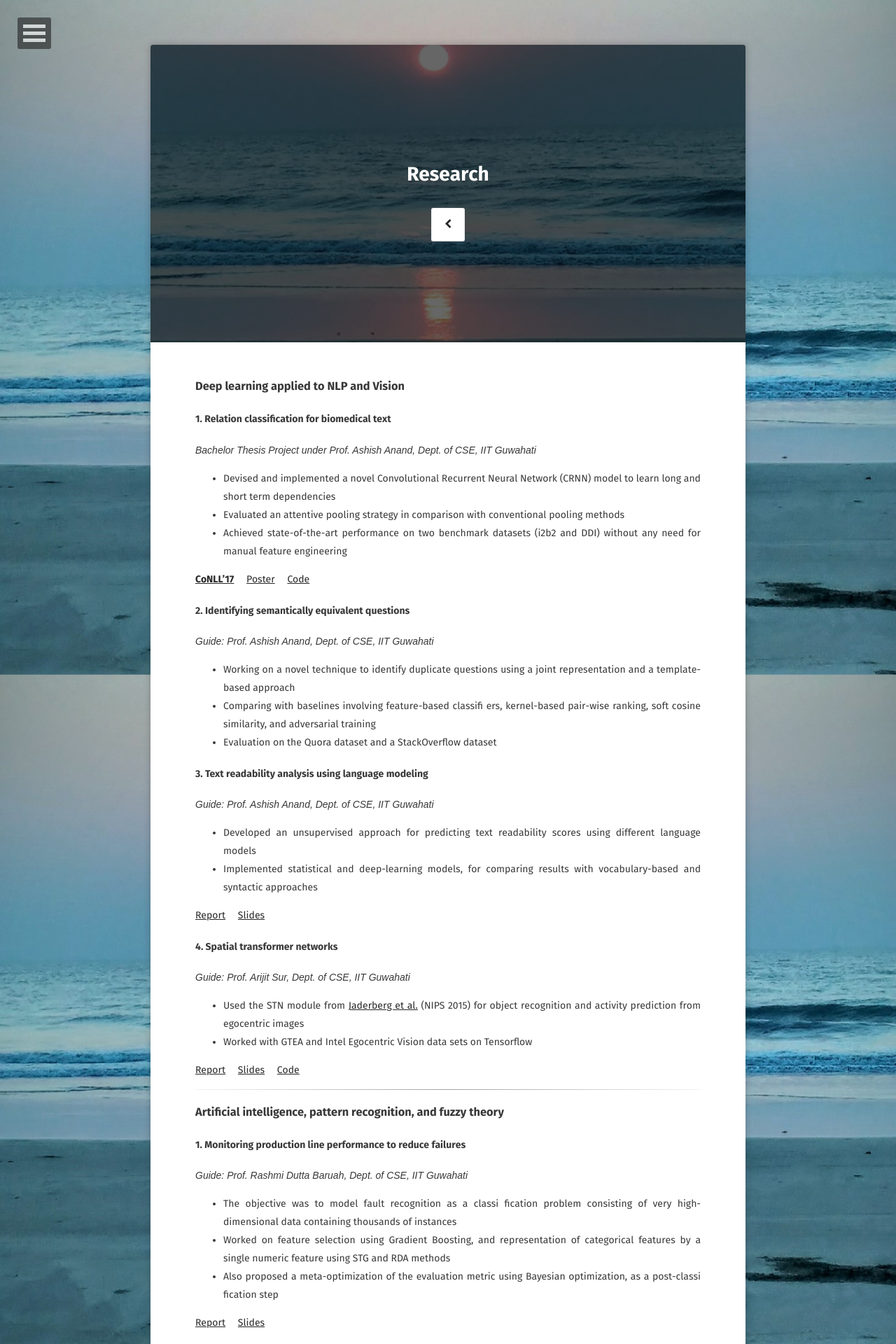
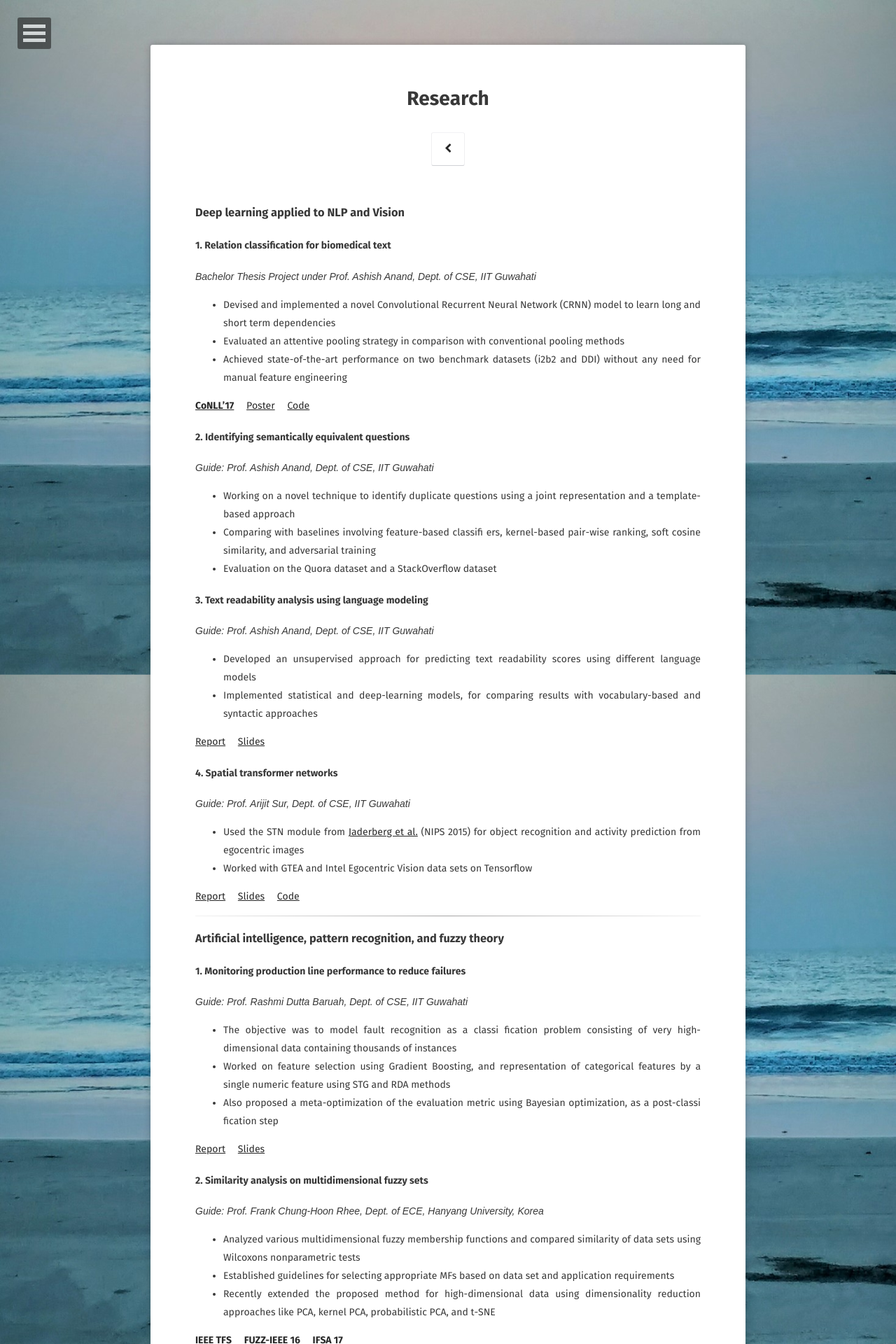
Before and after one commit to jontitalukdar/jontitalukdar.github.io_x, a Jekyll site: the page built from rprojects.md, in a window 1280 px wide. Shown: the top 1920 px of the page at 70% size. Built offline with Jekyll 4.4.1, drawn with Linux system fonts in a browser that asks for light colours; some web fonts are replaced; comment, search, counter and statistics services are not loaded.

Commit message:
Update rprojects.md

```diff
--- a/rprojects.md
+++ b/rprojects.md
@@ -2,7 +2,6 @@
 layout: page
 title: "Research"
 comments: true
-feature: https://jontitalukdar.github.io/assets/img/placeholder-big.jpg
 ---
 ### Deep learning applied to NLP and Vision
 
```
